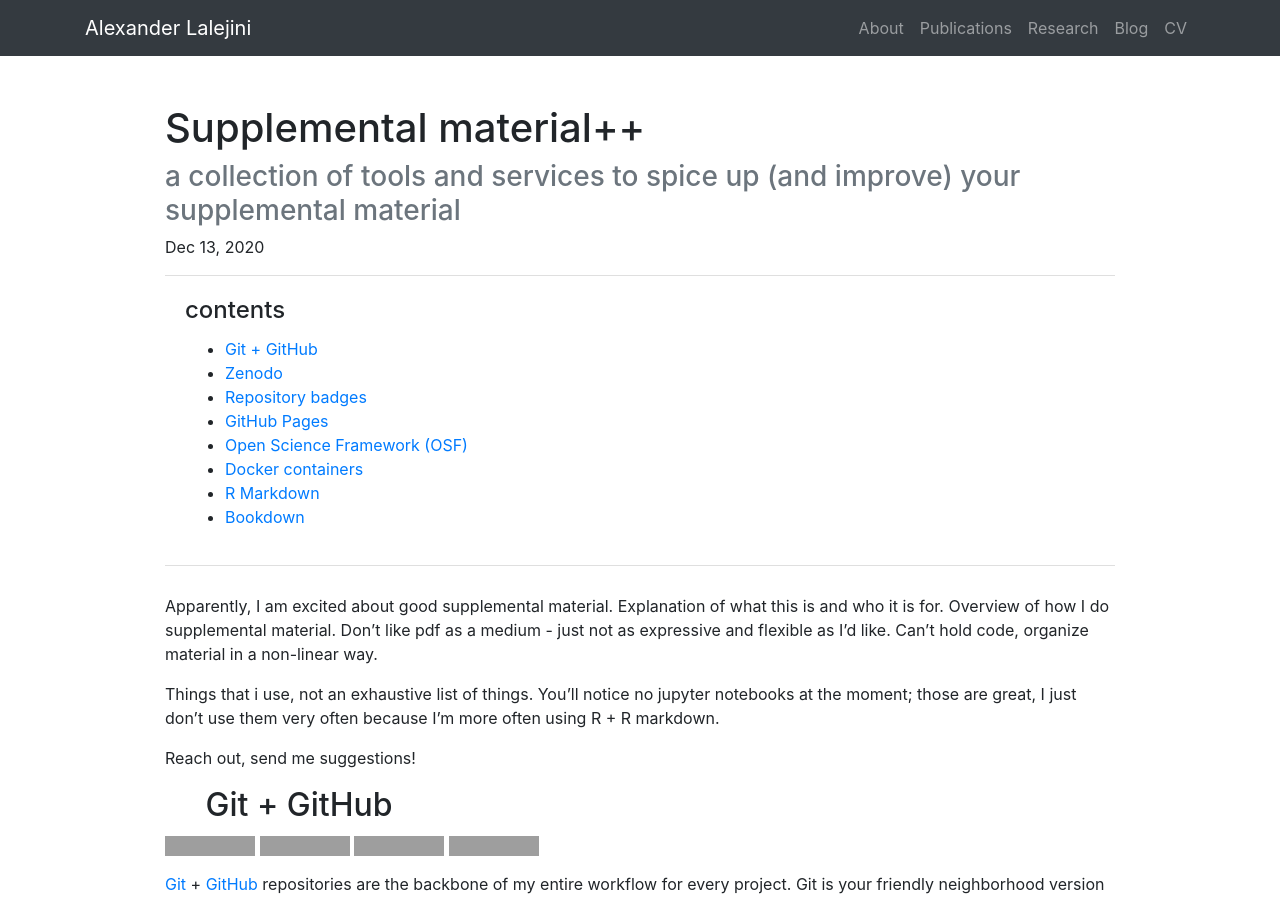
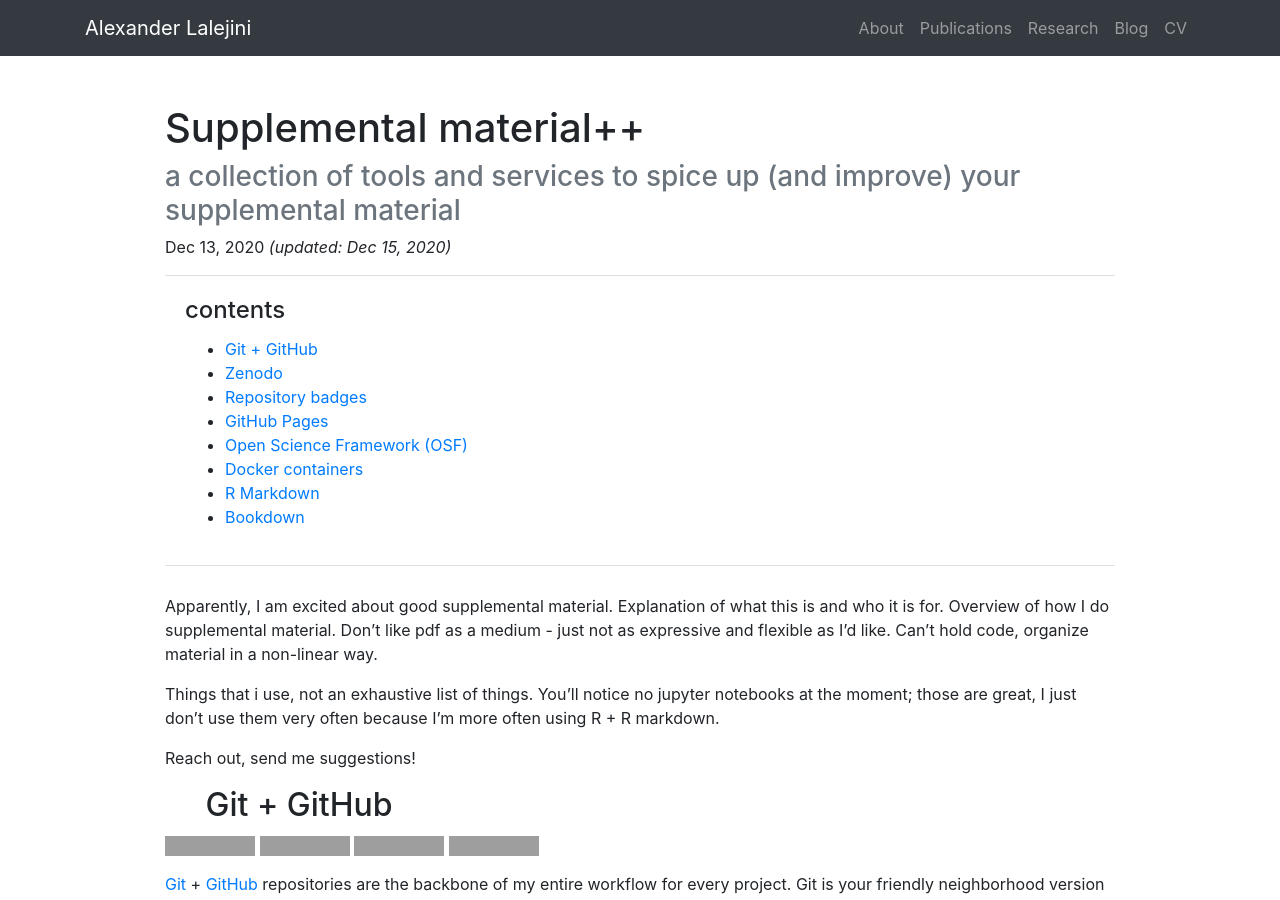
Before and after one commit to amlalejini/amlalejini.github.io, a Jekyll site: the page built from _posts/2020-12-13-supplemental++.md, in a window 1280 px wide and 900 px high. Built offline with Jekyll 4.4.1, drawn with Linux system fonts in a browser that asks for light colours; nearby versions of some CDN libraries; grey boxes are pictures that could not be loaded.

Commit message:
add last updated field to posts

```diff
--- a/_layouts/post.html
+++ b/_layouts/post.html
@@ -15,7 +15,11 @@
             {% if page.subtitle %}
               <h3 class="text-secondary">{{ page.subtitle }}</h3>
             {% endif %}
-            <p class="post-meta"><time datetime="{{ page.date | date_to_xmlschema }}" itemprop="datePublished">{{ page.date | date: "%b %-d, %Y" }}</time>{% if page.author %} • <span itemprop="author" itemscope itemtype="http://schema.org/Person"><span itemprop="name">{{ page.author }}</span></span>{% endif %}</p>
+            <p class="post-meta">
+              <time datetime="{{ page.date | date_to_xmlschema }}" itemprop="datePublished">{{ page.date | date: "%b %-d, %Y" }}</time>
+              {% if page.last-updated %} <i>(updated: {{ page.last-updated | date: "%b %-d, %Y" }})</i> {% endif %}
+              {% if page.author %} • <span itemprop="author" itemscope itemtype="http://schema.org/Person"><span itemprop="name">{{ page.author }}</span></span>{% endif %}
+            </p>
           </header>
         </div>
 
```
